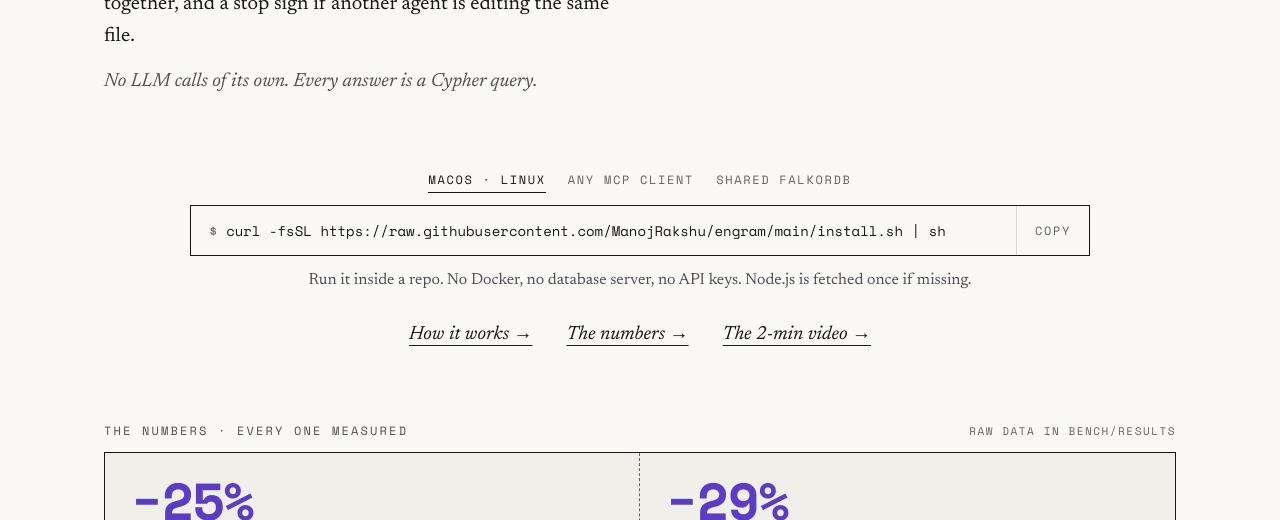
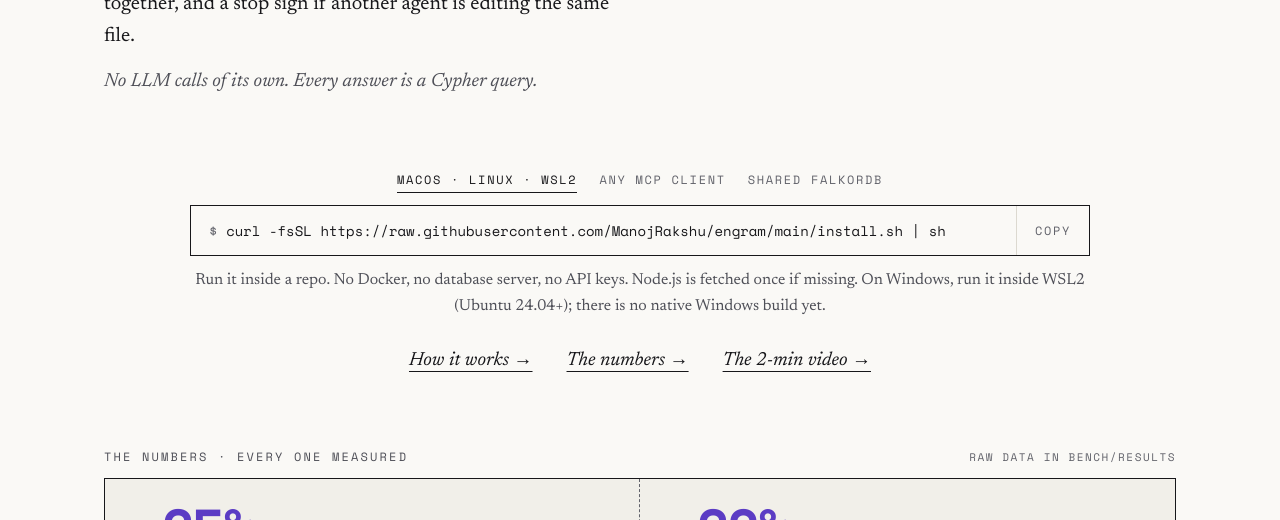
Before and after one commit to ManojRakshu/engram, a plain HTML site: page index.html in a window 1280 px wide. Shown: the part 711-1231 px from the top of the page. Drawn offline with nearby package versions, Linux system fonts and the light colour scheme.

Commit message:
Install: say how to run it on Windows (WSL2)

```diff
--- a/index.html
+++ b/index.html
@@ -363,13 +363,13 @@ footer p{margin:6px 0}
 
 <div class="install" id="get">
   <div class="tabs" role="tablist" aria-label="Install options">
-    <button role="tab" aria-selected="true" aria-controls="p-sh" id="t-sh">macOS · Linux</button>
+    <button role="tab" aria-selected="true" aria-controls="p-sh" id="t-sh">macOS · Linux · WSL2</button>
     <button role="tab" aria-selected="false" aria-controls="p-mcp" id="t-mcp">Any MCP client</button>
     <button role="tab" aria-selected="false" aria-controls="p-team" id="t-team">Shared FalkorDB</button>
   </div>
   <div class="panel" id="p-sh" role="tabpanel" aria-labelledby="t-sh">
     <div class="cmd"><code>curl -fsSL https://raw.githubusercontent.com/ManojRakshu/engram/main/install.sh | sh</code><button type="button" data-copy>COPY</button></div>
-    <p class="note">Run it inside a repo. No Docker, no database server, no API keys. Node.js is fetched once if missing.</p>
+    <p class="note">Run it inside a repo. No Docker, no database server, no API keys. Node.js is fetched once if missing. On Windows, run it inside WSL2 (Ubuntu 24.04+); there is no native Windows build yet.</p>
   </div>
   <div class="panel" id="p-mcp" role="tabpanel" aria-labelledby="t-mcp" hidden>
     <div class="cmd"><code class="json">{ "mcpServers": { "engram": { "command": "~/.engram/app/plugin/bin/engram", "args": ["mcp"] } } }</code><button type="button" data-copy>COPY</button></div>
--- a/llms-full.txt
+++ b/llms-full.txt
@@ -10,7 +10,7 @@ Engram turns a repository into one FalkorDB graph: the code, its git history, an
 No LLM calls of its own. Every answer is a Cypher query.
 `curl -fsSL https://raw.githubusercontent.com/ManojRakshu/engram/main/install.sh | sh`
 
-Run it inside a repo. No Docker, no database server, no API keys. Node.js is fetched once if missing.
+Run it inside a repo. No Docker, no database server, no API keys. Node.js is fetched once if missing. On Windows, run it inside WSL2 (Ubuntu 24.04+); there is no native Windows build yet.
 `{ "mcpServers": { "engram": { "command": "~/.engram/app/plugin/bin/engram", "args": ["mcp"] } } }`
 
 Use the absolute path. The installer already wires Claude Code, Cursor, Codex, Gemini CLI, Windsurf, opencode, VS Code, Cline and Kiro.
```
